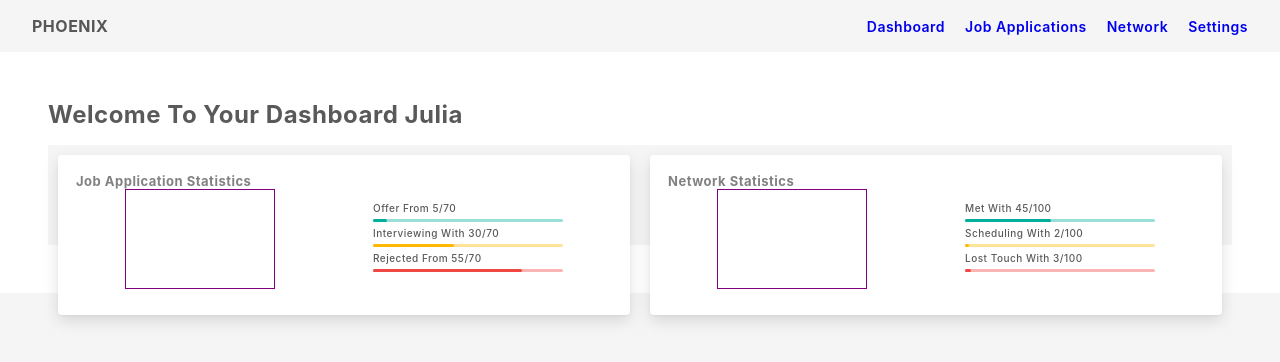
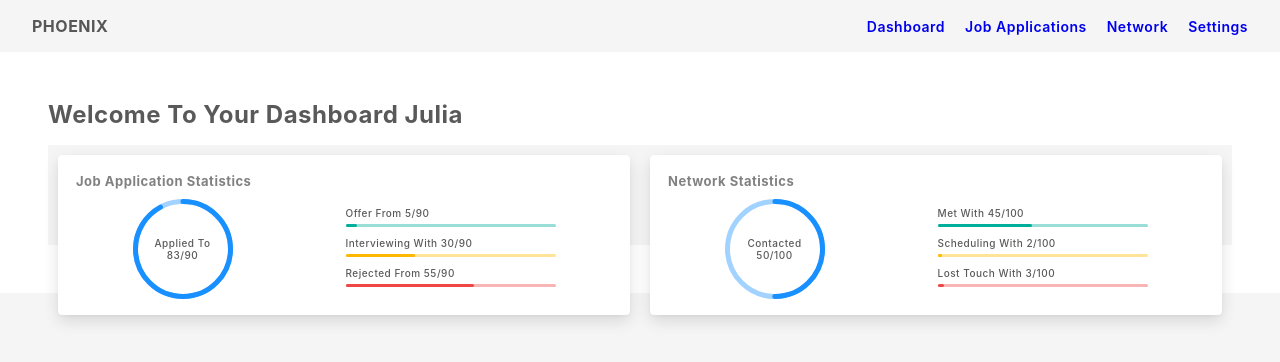
Before and after one commit to JuliaGrandury/phoenix-app-pern, a React (Create React App) app in the folder frontend/client/: page / in a window 1280 px wide. Shown: the top 362 px of the page. Built offline with nearby package versions, Linux system fonts and the light colour scheme.

Commit message:
Progress Circle complete, Statistics Dashboard Structure done, Verify DB queries correctly return barValues, circleValue and total - see Dashboard.jsx

```diff
--- a/frontend/client/src/components/Dashboard/Dashboard.jsx
+++ b/frontend/client/src/components/Dashboard/Dashboard.jsx
@@ -11,14 +11,14 @@ const Dashboard = () => {
     barValues: [5, 30, 55],
     barColors: ['green', 'yellow', 'red'],
     circleLabel : "Applied To",
-    circleValue: 90,
-    total: 70,
+    circleValue: 83,
+    total: 90,
   }, {
     title: "Network Statistics",
     barLabels: ["Met With", "Scheduling With", "Lost Touch With"],
     barValues: [45, 2, 3],
     barColors: ['green', 'yellow', 'red'],
-    circleLabel : "Reached Out To",
+    circleLabel : "Contacted",
     circleValue: 50,
     total: 100,
   }]
--- a/frontend/client/src/components/Dashboard/Dashboard.module.css
+++ b/frontend/client/src/components/Dashboard/Dashboard.module.css
@@ -49,15 +49,6 @@ h1 {
     justify-content: space-around;
 }
 
-.CircleBar {
-    width: 150px;
-    height: 100px;
-    border: 1px solid purple;
-    display: flex;
-    align-items: center;
-    justify-content: space-between;
-}
-
 .DetailedCard {
     border: 1px solid blue;
     margin: 10px;
--- a/frontend/client/src/components/Dashboard/ProgressBar.jsx
+++ b/frontend/client/src/components/Dashboard/ProgressBar.jsx
@@ -9,7 +9,8 @@ const ProgressBar = ({ statObj }) => {
     }
 
     const mainContainerStyles = {
-        width: '190px'
+        marginTop: '10px',
+        width: '210px'
     }
 
     const backDivStyles = {
--- /dev/null
+++ b/frontend/client/src/components/Dashboard/ProgressCircle.jsx
@@ -0,0 +1,33 @@
+import { CircularProgressbar, CircularProgressbarWithChildren, buildStyles } from "react-circular-progressbar";
+import "react-circular-progressbar/dist/styles.css";
+
+const ProgressCircle = ({ label, completed, total }) => {
+
+    //const { label, completed, total } = statObj;
+    const completionPercentage = Math.floor(completed / total * 100);
+
+    const mainContainerStyles = {
+        marginTop: '10px',
+        width: '100px'
+    }
+
+    return (
+        <div style={mainContainerStyles}>
+            <CircularProgressbarWithChildren
+                value={completionPercentage}
+                strokeWidth={5}
+                styles={buildStyles({
+                    textColor: "purple",
+                    pathColor: "rgba(24, 144, 255, 1)",
+                    trailColor: "rgba(24, 144, 255, 0.4)"
+                })}>
+                <div style={{ textAlign: 'center' }}>
+                    <h3>{label}</h3>
+                    <h3>{completed}/{total}</h3>
+                </div>
+            </CircularProgressbarWithChildren>
+        </div>
+    )
+}
+
+export default ProgressCircle
--- a/frontend/client/src/components/Dashboard/StatsCard.jsx
+++ b/frontend/client/src/components/Dashboard/StatsCard.jsx
@@ -1,11 +1,12 @@
 import styles from './Dashboard.module.css'
 import ProgressBar from './ProgressBar'
+import ProgressCircle from './ProgressCircle'
 
 const StatsCard = ({ statGroup }) => {
 
     // Creating progress object with fields: label, completed, total, bgColor
     // to pass to ProgressBar component
-    function createProgressObj(index) {
+    function createProgressBar(index) {
         const progressObj = {
             label: `${statGroup.barLabels[index]}`,
             completed: `${statGroup.barValues[index]}`,
@@ -19,12 +20,17 @@ const StatsCard = ({ statGroup }) => {
         <div className={styles.StatsCard}>
             <h2>{statGroup.title}</h2>
             <div className={styles.WidgetContainer}>
-                <div className={styles.CircleBar}></div>
+                <div className={styles.CircleBar}>
+                    <ProgressCircle
+                        label={statGroup.circleLabel}
+                        completed={statGroup.circleValue}
+                        total={statGroup.total} />
+                </div>
                 <div>
                     {/* Pass in object with label, value, total and bgcolor */}
-                    <ProgressBar statObj={createProgressObj(0)} />
-                    <ProgressBar statObj={createProgressObj(1)} />
-                    <ProgressBar statObj={createProgressObj(2)} />
+                    <ProgressBar statObj={createProgressBar(0)} />
+                    <ProgressBar statObj={createProgressBar(1)} />
+                    <ProgressBar statObj={createProgressBar(2)} />
                 </div>
             </div>
         </div>
--- a/package.json
+++ b/package.json
@@ -19,5 +19,8 @@
   "bugs": {
     "url": "https://github.com/JuliaGrandury/phoenix-app-pern/issues"
   },
-  "homepage": "https://github.com/JuliaGrandury/phoenix-app-pern#readme"
+  "homepage": "https://github.com/JuliaGrandury/phoenix-app-pern#readme",
+  "dependencies": {
+    "react-circular-progressbar": "^2.1.0"
+  }
 }
```
Also changed, not shown: 1 other file (tests, documents, lock files or other folders).
